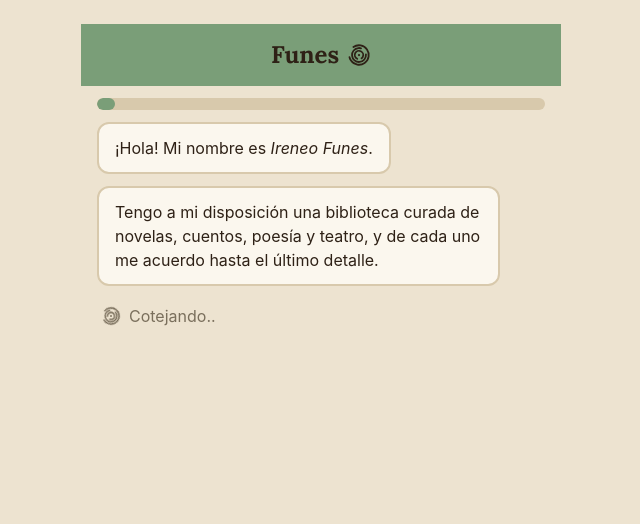
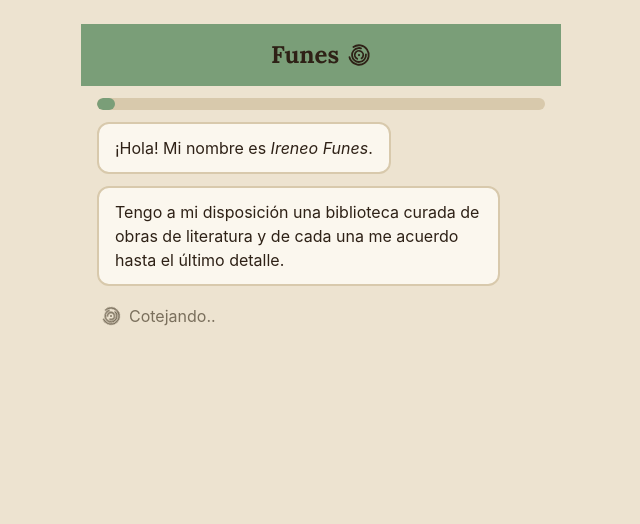
Before and after one commit to nvranco/librero, a FastAPI app: page /funes in a window 1280 px wide. Shown: the top 524 px of the page, without its empty margins (319-959 px from the left). Run offline with FastAPI, Linux system fonts and the light colour scheme; parts of the project's set-up code (start-up, migrations or seed data) failed here and were passed over; some libraries are stand-ins or nearby versions.

Commit message:
Funes pregunta con menos vueltas y ofrece tres caminos parejos (sesion paralela)
Cambios de copy y de forma que venian de otra sesion sobre el mismo arbol; se
commitean aca para no dejarlos sueltos. Lo que hacen:

- La q4b deja de enumerar los ejes. "¿Que sensaciones, estructuras o
  perspectivas hay en lo que nombraste...?" pedia elegir una categoria antes de
  poder contestar, y quien acaba de nombrar una referencia tiene delante algo
  concreto de lo que hablar sin que se lo clasifiquen primero. Queda "¿Y que hay
  en esa eleccion que te gustaria repetir?", con un marcador que empieza la
  frase en vez de dar ejemplos: "Me gusto mucho..." si nombro algo, "Me gustaria
  que..." si no. Una frase empezada solo pide seguirla.
- La q2 saca "intelectual": el desafio de una novela no siempre lo es, y la
  palabra empujaba a leer la pregunta como si midiera dificultad academica.
- "¿Donde lo consigo?" queda con las mismas clases que "Contame mas" y
  "Recomendame otro libro". Era .btn-primario y se leia como el boton importante
  al lado de dos secundarios; los tres son caminos validos para seguir.
- El saludo dice "obras de literatura" en vez de enumerar los generos: nombra el
  estante igual sin leerse como un catalogo de secciones, y la concordancia
  ("de cada una") viaja al lado en vez de estar cableada en las dos frases.
- Una entrada mas en launch.json, para el puerto 8012.

Co-Authored-By: Claude Opus 5 <noreply@anthropic.com>

```diff
--- a/app/funes_chat/nucleo.py
+++ b/app/funes_chat/nucleo.py
@@ -408,7 +408,7 @@ PREGUNTAS = {
     },
     "q2": {
         "titulo": "La Densidad y Extensión",
-        "pregunta": "¿Qué nivel de desafío intelectual y longitud sentís que buscás en este momento?",
+        "pregunta": "¿Qué nivel de desafío y longitud sentís que buscás en este momento?",
         "opciones": {
             "corto": "Algo corto y conciso, directo al punto",
             "intermedio": "Algo intermedio, un desarrollo moderado",
@@ -512,22 +512,27 @@ PREGUNTAS = {
         "titulo": "El Ancla: qué de eso",
         "tipo": "texto",
         "solo_macros": ["literatura"],
-        # `sensaciones` va primera a proposito: la gente contesta el primer item
-        # de una lista, y es el eje que el resto del formulario no cubre por
-        # ningun otro lado. `estructuras` y `perspectivas` son mas exigentes,
-        # pero van despues, asi que quien no sepa que hacer con ellas ya
-        # arranco a escribir por la primera.
+        # Ninguna de las dos redacciones enumera ya los ejes. La lista
+        # ("sensaciones, estructuras o perspectivas") pedia elegir una
+        # categoria antes de poder contestar, y quien acaba de nombrar una
+        # referencia tiene delante algo concreto de lo que hablar sin que se
+        # lo clasifiquen primero.
         "pregunta": (
-            "¿Qué sensaciones, estructuras o perspectivas hay en lo que "
-            "nombraste que te gustaría repetir en tu próxima lectura?"
+            "¿Y qué hay en esa elección que te gustaría repetir en tu "
+            "próxima lectura?"
         ),
+        # Los marcadores son el principio de la frase, no una lista de
+        # ejemplos: enumerar ejes obligaba a elegir una categoria antes de
+        # escribir, y una frase empezada solo pide seguirla. Hay uno por rama
+        # porque no se puede decir "me gusto" de algo que no se nombro.
+        "marcador": "Me gustó mucho...",
+        "marcador_sin_nombre": "Me gustaría que...",
         # La rama de quien no nombro nada. No es una variante por macro -o sea
         # que resolver() no sirve- sino por lo que contesto en q4a, asi que la
-        # elige el cliente. Con esta rama el piso nunca baja: es la pregunta
-        # abierta de siempre, con tres agarraderas en vez de una caja vacia.
+        # elige el cliente. Sin referencia la pregunta no puede mirar hacia
+        # atras, asi que mira hacia adelante: no que repetir, sino que buscar.
         "pregunta_sin_nombre": (
-            "¿Qué sensaciones, estructuras o perspectivas te interesan para "
-            "tu próxima lectura?"
+            "¿Y qué te gustaría encontrar en tu próxima lectura?"
         ),
         "opciones": {},
     },
--- a/app/templates/funes_chat.html
+++ b/app/templates/funes_chat.html
@@ -1039,8 +1039,12 @@ async function mostrarTexto(clave) {
   const sinNombre = p.pregunta_sin_nombre && !(respuestas.q4a || "").trim();
   await mostrarRespuestaFunes(sinNombre ? p.pregunta_sin_nombre : p.pregunta);
   limpiarInput();
-  zonaInput.appendChild(
-    formularioTexto(clave, p.marcador || "Un autor o un título...", 600));
+  // El marcador acompana a la redaccion, no a la pregunta: las dos ramas de
+  // q4b arrancan la frase por el lector y no puede decir "me gusto" quien no
+  // nombro nada.
+  const marcador =
+    (sinNombre ? p.marcador_sin_nombre : p.marcador) || "Tu respuesta...";
+  zonaInput.appendChild(formularioTexto(clave, marcador, 600));
 }
 
 // Si/No y, si dice que si, el campo en la MISMA pantalla. Aparte y no como una
@@ -1287,7 +1291,13 @@ async function mostrarBotonesRecomendacion() {
     btnConseguir.href = urlDeBusqueda(tituloActual, autorActual);
     btnConseguir.target = "_blank";
     btnConseguir.rel = "noopener noreferrer";
-    btnConseguir.className = "btn-primario border-celeste tap rounded-xl2 px-4 py-3 w-full text-sm font-semibold text-center block";
+    // Mismas clases que "Contame mas" y "Recomendame otro libro", mas
+    // text-center y block, que hacen falta solo porque este es un <a> y no un
+    // <button>. Antes era .btn-primario y font-semibold, y se leia como el
+    // boton importante al lado de dos secundarios; los tres son caminos
+    // validos para seguir y ahora se ven asi.
+    btnConseguir.className =
+      "tap rounded-xl2 px-4 py-3 w-full text-sm bg-celeste-claro border-2 border-celeste text-texto-papel text-center block";
     btnConseguir.textContent = "¿Dónde lo consigo?";
     btnConseguir.addEventListener("click", registrarClicConseguir);
     cont.appendChild(btnConseguir);
@@ -1932,20 +1942,22 @@ function saludo() {
   // (MAX_MENSAJES_POR_RESPUESTA), y una cuarta se fusionaria con la anterior en
   // la misma burbuja. Sale de MACRO_FIJA y no cableado, asi el dia que vuelvan
   // las tres macros la frase se corrige sola en vez de quedar mintiendo.
-  // La coma va adentro: sin estante nombrado la frase no la lleva, y con la
-  // enumeracion adelante "teatro y de cada uno" se lee de una sola tirada.
-  const que = MACRO_FIJA === "literatura"
-    ? "novelas, cuentos, poesía y teatro," : "libros";
+  // "obras de literatura" y no la enumeracion de generos: nombra el estante
+  // igual pero sin leerse como un catalogo de secciones. El cierre concuerda
+  // con lo que se nombro y por eso viaja al lado, no cableado en las frases.
+  const esLiteratura = MACRO_FIJA === "literatura";
+  const que = esLiteratura ? "obras de literatura" : "libros";
+  const cada = esLiteratura ? "de cada una" : "de cada uno";
   if (!CANT_LIBROS || CANT_LIBROS < 200) {
     return MACRO_FIJA
       ? "Tengo a mi disposición una biblioteca curada de " + que +
-        " y de cada uno me acuerdo hasta el último detalle."
+        " y " + cada + " me acuerdo hasta el último detalle."
       : "Tengo a mi disposición una biblioteca curada y de cada libro me acuerdo hasta el último detalle.";
   }
   const redondo = Math.floor(CANT_LIBROS / 100) * 100;
   return "Tengo a mi disposición una biblioteca curada de más de " +
          redondo.toLocaleString("es-AR") + " " + que +
-         " y de cada uno me acuerdo hasta el último detalle.";
+         " y " + cada + " me acuerdo hasta el último detalle.";
 }
 
 async function iniciar() {
```
Also changed, not shown: .claude/launch.json.
